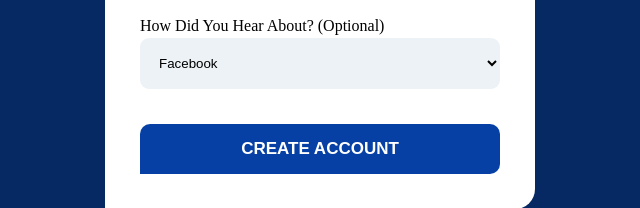
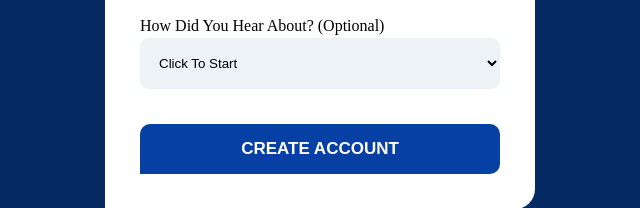
Before and after one commit to Aveolar/piggy_vest, a plain HTML site: page index.html in a window 1280 px wide. Shown: the part 663-871 px from the top of the page, 320-960 px from the left. Drawn offline with Linux system fonts and the light colour scheme; a web font is replaced by a local one.

Commit message:
Update index.html

```diff
--- a/index.html
+++ b/index.html
@@ -57,7 +57,7 @@
                     <div class="form-input">
                         <label>How Did You Hear About? (Optional)</label>
                         <select>
-                            <option disabled>Click To Start</option>
+                            <option selected disabled>Click To Start</option>
                             <option>Facebook</option>
                             <option>Twitter</option>
                             <option>Instagram</option>
```
